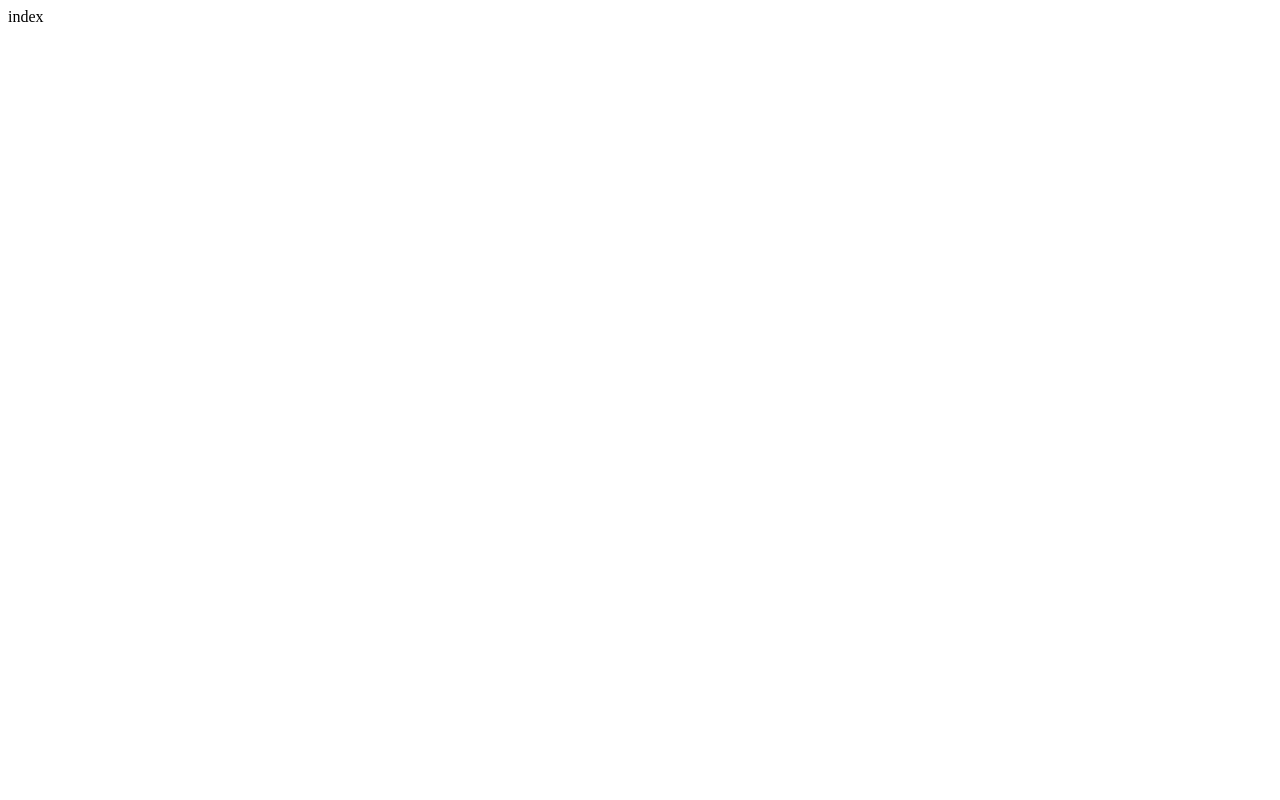
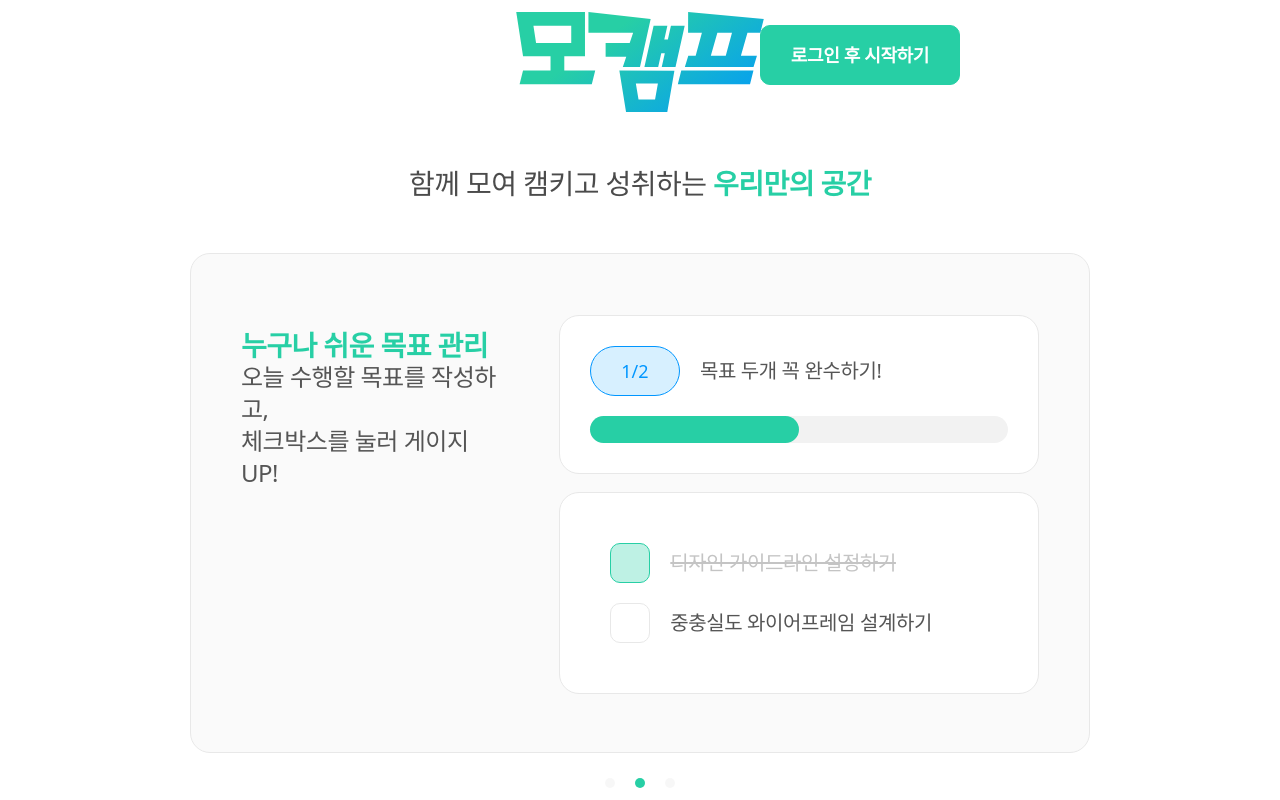
Before and after one commit to Mocamp-Official/Mocamp-FrontEnd, a Next.js app: page / in a window 1280 px wide. Built offline with nearby package versions, Linux system fonts and the light colour scheme.

Commit message:
✨ Feat: 온보딩 UI 구현 및 swiper 설치
온보딩 swiper 구현 및 tailwindcss 다시 설치

```diff
--- a/package.json
+++ b/package.json
@@ -20,11 +20,12 @@
     "react-hook-form": "^7.55.0",
     "react-icons": "^5.5.0",
     "react-webcam": "^7.2.0",
+    "swiper": "^11.2.6",
     "zustand": "^5.0.3"
   },
   "devDependencies": {
     "@eslint/eslintrc": "^3",
-    "@tailwindcss/postcss": "^4.0.17",
+    "@tailwindcss/postcss": "^4.1.6",
     "@types/node": "^20",
     "@types/react": "^19",
     "@types/react-dom": "^19",
@@ -38,6 +39,7 @@
     "postcss": "^8.5.3",
     "prettier": "^3.5.3",
     "prettier-plugin-tailwindcss": "^0.6.11",
+    "tailwindcss": "^4.1.6",
     "typescript": "^5"
   }
 }
--- a/postcss.config.js
+++ /dev/null
@@ -1,6 +0,0 @@
-module.exports = {
-  plugins: {
-    tailwindcss: {},
-    autoprefixer: {},
-  },
-}
--- a/postcss.config.mjs
+++ b/postcss.config.mjs
@@ -1,6 +1,5 @@
 const config = {
-  plugins: {
-    "@tailwindcss/postcss": {},
-  },
+  plugins: ['@tailwindcss/postcss'],
 };
+
 export default config;
--- /dev/null
+++ b/src/components/onBoarding/SlideCard1.tsx
@@ -0,0 +1,66 @@
+import React from 'react';
+
+const SlideCard1 = () => {
+  return (
+    // 전체 카드 컨테이너
+    <div className="flex w-[900px] h-[500px] shrink-0 bg-[#fafafa] rounded-[20px] border border-[#e8e8e8] px-[50px] gap-[54px]">
+      {/* 왼쪽 텍스트 블럭 (제목 + 설명) */}
+      <div className="flex w-full gap-5 flex-col">
+        {/* 슬로건 제목 */}
+        <span className="text-[#27CFA5] flex items-center h-[45px] tracking-[-0.02em] font-semibold text-[28px] mt-[68px]">
+          누구나 쉬운 목표 관리
+        </span>
+
+        {/* 설명 문구 */}
+        <span className="text-[#555] flex items-center h-[76px] font-medium text-2xl tracking-[-0.02em]">
+          오늘 수행할 목표를 작성하고, <br />
+          체크박스를 눌러 게이지 UP!
+        </span>
+      </div>
+
+      {/* 오른쪽 카드 콘텐츠 (진행도 + 투두리스트) */}
+      <div className="flex flex-col gap-[18px] justify-center">
+        {/* 진행도 박스 */}
+        <div className="flex flex-col rounded-[20px] p-[30px] mt-[3px] bg-white border border-[#e8e8e8] gap-5">
+          <div className="flex items-center gap-[20.38px]">
+            {/* 진행 상태 뱃지 */}
+            <span className="px-[30px] py-[10px] text-lg font-medium rounded-[32px] bg-[#D7F0FF] text-[#0096FF] border border-[#0096ff]">
+              1/2
+            </span>
+
+            {/* 진행 설명 */}
+            <span className="text-[#555] text-[20px] font-medium tracking-[-0.02em]">
+              목표 두개 꼭 완수하기!
+            </span>
+          </div>
+
+          {/* 게이지 바 */}
+          <div className="relative bg-[#f2f2f2] w-[417.7px] h-[27.84px] rounded-[20px]">
+            <div className="absolute top-0 left-0 rounded-[20px] h-full w-[208.5px] bg-[#27cfa5]" />
+          </div>
+        </div>
+
+        {/* 투두 리스트 박스 */}
+        <div className="flex flex-col rounded-[20px] p-[50px] bg-white border border-[#e8e8e8] gap-5">
+          {/* 투두 항목 1 (완료) */}
+          <div className="flex items-center gap-5">
+            <div className="w-10 h-10 border rounded-[10px] border-[#27cfa5] bg-[#BEF1E4]" />
+            <span className="text-[20px] line-through text-[#c4c4c4] font-medium tracking-[-0.02em]">
+              디자인 가이드라인 설정하기
+            </span>
+          </div>
+
+          {/* 투두 항목 2 (미완료) */}
+          <div className="flex items-center gap-5">
+            <div className="w-10 h-10 border rounded-[10px] border-[#e8e8e8] bg-white" />
+            <span className="text-[20px] text-[#555] font-medium tracking-[-0.02em]">
+              중충실도 와이어프레임 설계하기
+            </span>
+          </div>
+        </div>
+      </div>
+    </div>
+  );
+};
+
+export default SlideCard1;
--- /dev/null
+++ b/src/components/onBoarding/SlideCard2.tsx
@@ -0,0 +1,9 @@
+import React from 'react';
+
+const SlideCard2 = () => {
+  return (
+    <div className="flex w-[900px] h-[500px] shrink-0 bg-[#fafafa] rounded-[20px] border border-[#e8e8e8] px-[50px] gap-[54px]"></div>
+  );
+};
+
+export default SlideCard2;
--- /dev/null
+++ b/src/components/onBoarding/SlideCard3.tsx
@@ -0,0 +1,9 @@
+import React from 'react';
+
+const SlideCard3 = () => {
+  return (
+    <div className="flex w-[900px] h-[500px] shrink-0 bg-[#fafafa] rounded-[20px] border border-[#e8e8e8] px-[50px] gap-[54px]"></div>
+  );
+};
+
+export default SlideCard3;
--- a/src/pages/index.tsx
+++ b/src/pages/index.tsx
@@ -1,6 +1,59 @@
-/* 로그인 페이지 리다이렉션 시킴*/
+'use client';
+
 import React from 'react';
+import { useRouter } from 'next/router';
+import MocampIcon from '@/public/svgs/MocampIcon.svg';
 
-export default function Redirection() {
-  return <div>index</div>;
-}
+import { Swiper, SwiperSlide } from 'swiper/react';
+import { Autoplay, Pagination } from 'swiper/modules';
+import 'swiper/css';
+import 'swiper/css/pagination';
+import SlideCard1 from '@/components/onBoarding/SlideCard1';
+// import SlideCard2 from '@/components/onBoarding/SlideCard2';
+// import SlideCard3 from '@/components/onBoarding/SlideCard3';
+
+const OnBoarding = () => {
+  const router = useRouter();
+
+  const handleLogin = () => {
+    router.push('/login');
+  };
+
+  const slides = [<SlideCard1 />, <SlideCard1 />, <SlideCard1 />];
+
+  return (
+    <div className="flex flex-col bg-white w-screen h-screen relative">
+      <button
+        onClick={handleLogin}
+        className="absolute top-[25px] right-[320px] text-white flex items-center text-lg font-semibold tracking-[-0.02em] bg-[#27cfa5] justify-center border border-[#27cfa5] rounded-[10px] px-[30px] py-[15px]"
+      >
+        로그인 후 시작하기
+      </button>
+
+      <div className="h-full mx-auto justify-center items-center flex flex-col">
+        <MocampIcon className="w-[250px] h-[100px] mb-[50.05px]" />
+        <p className="text-[#4b4b4b] text-[28px] font-medium tracking-[-0.02em] mb-[49px]">
+          함께 모여 캠키고 성취하는&nbsp;
+          <span className="text-[#27CFA5] font-semibold">우리만의 공간</span>
+        </p>
+
+        <div className="w-full max-w-[900px]">
+          <Swiper
+            modules={[Pagination, Autoplay]}
+            autoplay={{ delay: 5000, disableOnInteraction: false }}
+            pagination={{ clickable: true, el: '.swiper-custom-pagination' }}
+            loop
+            className="w-full"
+          >
+            {slides.map((Component, idx) => (
+              <SwiperSlide key={idx}>{Component}</SwiperSlide>
+            ))}
+          </Swiper>
+        </div>
+        <div className="swiper-custom-pagination flex justify-center mt-[25px] gap-5" />
+      </div>
+    </div>
+  );
+};
+
+export default OnBoarding;
--- a/src/styles/globals.css
+++ b/src/styles/globals.css
@@ -1,7 +1,6 @@
-@tailwind base;
-@tailwind components;
-@tailwind utilities;
+@import 'tailwindcss';
 
+@layer utilities {
   /* 커스텀 스크롤바 */
   .custom-scrollbar::-webkit-scrollbar {
     width: 10px;
@@ -15,3 +14,17 @@
   .custom-scrollbar::-webkit-scrollbar-track {
     background-color: #f7f7f7;
   }
+}
+
+/* 온보딩 스와이퍼 */
+.swiper-custom-pagination .swiper-pagination-bullet {
+  width: 10px;
+  height: 10px;
+  margin: 0 !important;
+  border-radius: 9999px;
+  background-color: #d9d9d9;
+}
+
+.swiper-custom-pagination .swiper-pagination-bullet-active {
+  background-color: #27cfa5;
+}
```
Also changed, not shown: 1 other file (tests, documents, lock files or other folders). Lines whose indentation alone changed are shown as unchanged.
